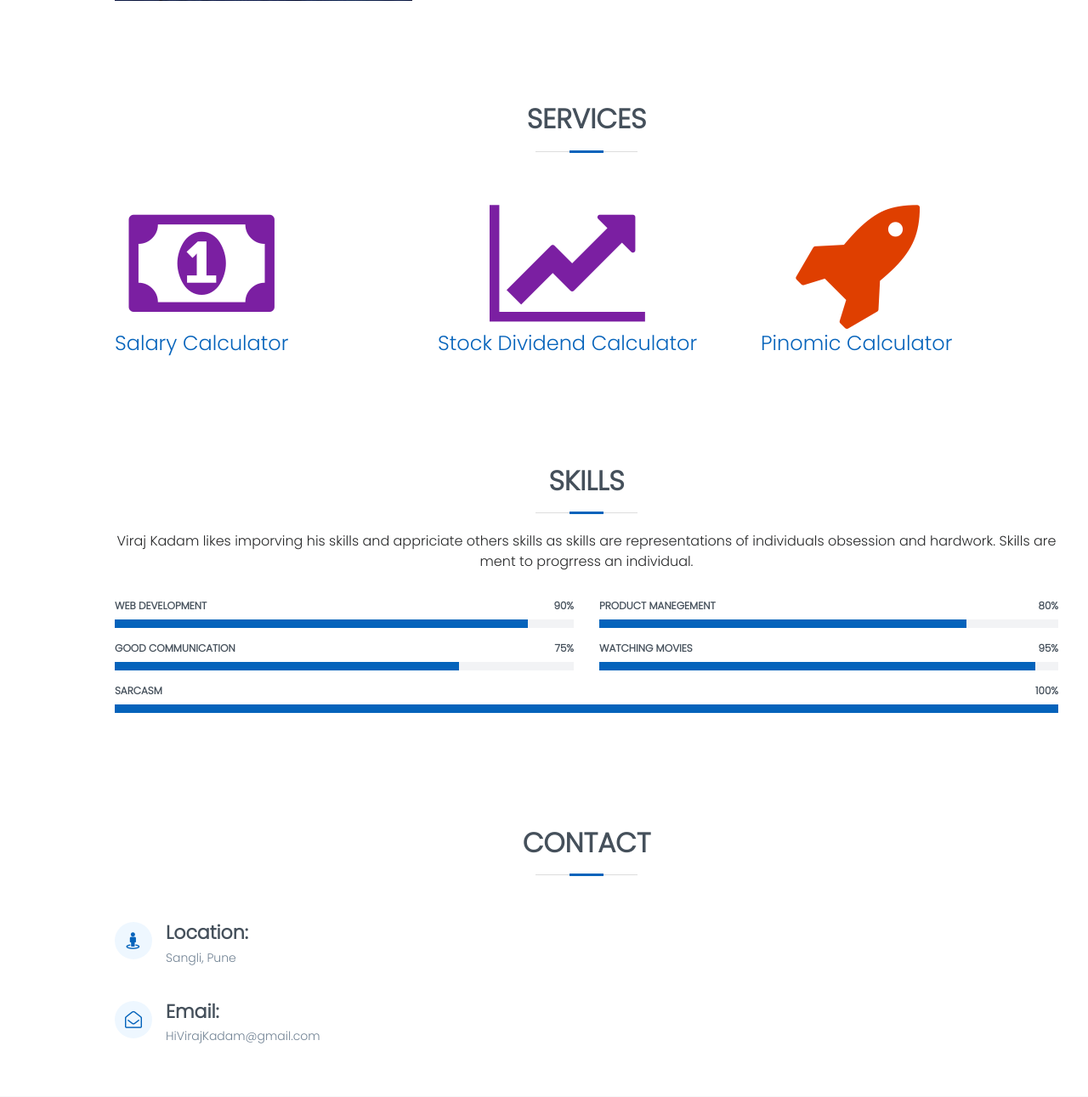
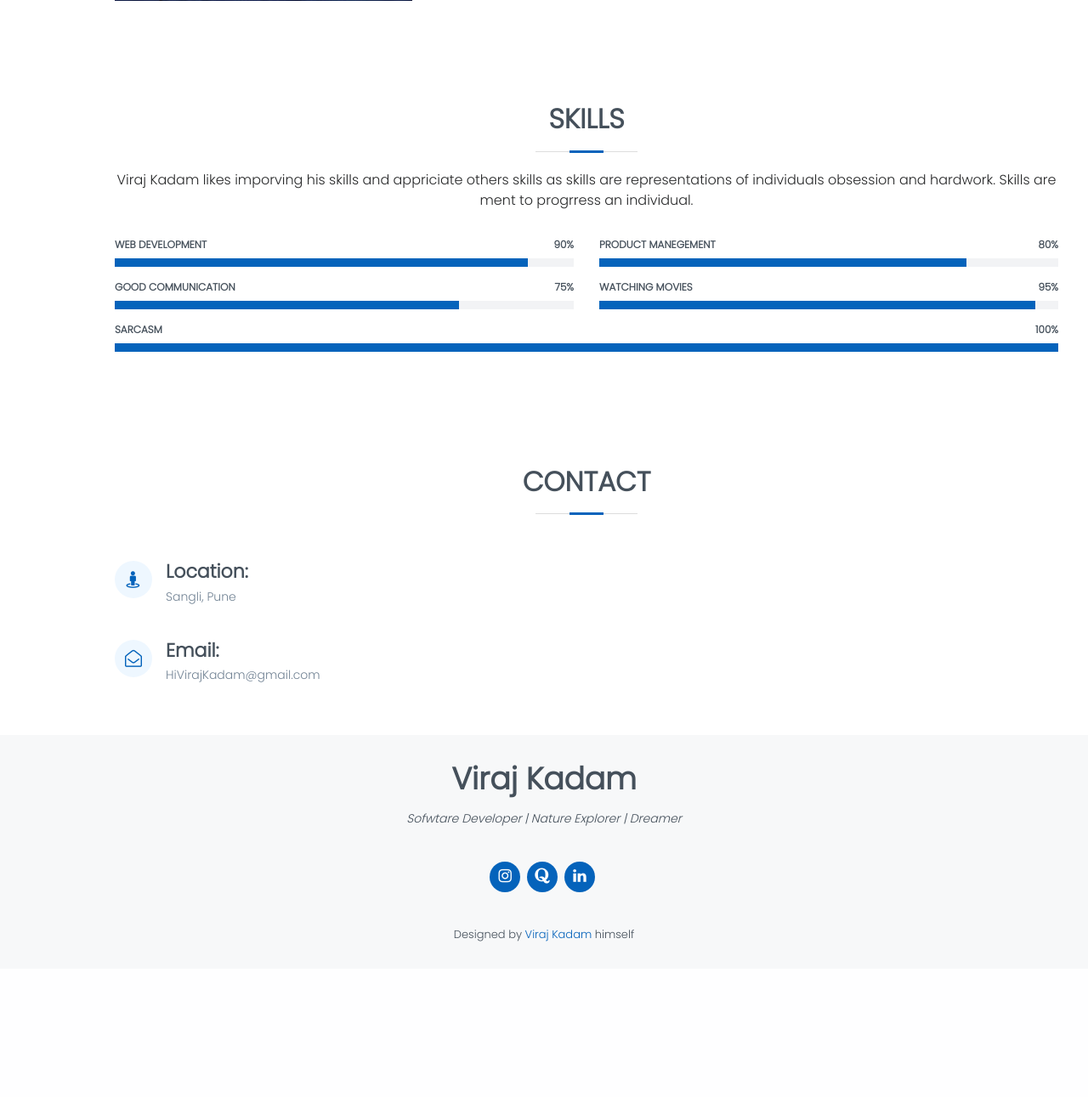
Before and after one commit to virajkadam/virajkadam.in, a PHP site: page / in a window 1280 px wide. Shown: the part 1317-2608 px from the top of the page at 85% size. After the commit the page ends 2425 px from the top, so only its background shows below. Run offline with PHP 8.4, Linux system fonts and the light colour scheme; a stand-in replaces the project's code that opens the database connection.

Commit message:
'Viraj: Pull-Push'

```diff
--- a/config.php
+++ /dev/null
@@ -1,8 +0,0 @@
-<?php
-
-
-if ( $_SERVER['HTTP_HOST'] == 'localhost') {
-	$base_url = 'http://localhost/virajkadam.com';
-}else{
-	$base_url = 'https://virajkadam.com';
-}
--- a/index.php
+++ b/index.php
@@ -1,9 +1,3 @@
-<?php
-
-require_once('config.php');
-
-?>
-
 <!DOCTYPE html>
 <html lang="en">
 
@@ -37,21 +31,21 @@ require_once('config.php');
 	<meta name="googlebot" content="index, follow, max-snippet:-1, max-image-preview:large, max-video-preview:-1">
 	<meta name="bingbot" content="index, follow, max-snippet:-1, max-image-preview:large, max-video-preview:-1">
 
-	<link rel="canonical" href="<?=$base_url?>/index.php">
-	<link rel="shortlink" href="<?=$base_url?>/index.php">
+	<link rel="canonical" href="https://virajkadam.com/index.html">
+	<link rel="shortlink" href="https://virajkadam.com/index.html">
 
 	<meta property="og:locale" content="en_US">
 	<meta property="og:type" content="website">
 	<meta property="og:title" content="Viraj Kadam | Who is Viraj Kadam | Contact Viraj Kadam">
 	<meta property="og:description" content="Viraj Kadam is an indian software developer, nature explorer and dreamer. Viraj also likes try new food and read technology blogs. IOT and Programming being his favourite topics of reading viraj kadam likes to write articles sometimes.">
-	<meta property="og:url" content="<?=$base_url?>/">
+	<meta property="og:url" content="https://virajkadam.com/">
 	<meta property="og:site_name" content="Viraj Kadam">
 	<meta property="article:publisher" content="https://www.facebook.com/virajkadam1992/">
 	<meta property="article:updated_time" content="1589023717">
-	<meta property="og:image" itemprop="image" content="<?=$base_url?>/assets/img/viraj-kadam.jpg">
-	<meta property="og:image:url" content="<?=$base_url?>/assets/img/viraj-kadam.jpg">
-	<meta property="og:image:secure" content="<?=$base_url?>/assets/img/viraj-kadam.jpg">
-	<meta property="og:image:secure_url" content="<?=$base_url?>/assets/img/viraj-kadam.jpg">
+	<meta property="og:image" itemprop="image" content="https://virajkadam.com/assets/img/viraj-kadam.jpg">
+	<meta property="og:image:url" content="https://virajkadam.com/assets/img/viraj-kadam.jpg">
+	<meta property="og:image:secure" content="https://virajkadam.com/assets/img/viraj-kadam.jpg">
+	<meta property="og:image:secure_url" content="https://virajkadam.com/assets/img/viraj-kadam.jpg">
 	<meta property="og:image:alt" content="Viraj Kadam Image">
 	<meta property="og:image:width" content="720">
 	<meta property="og:image:height" content="602">
@@ -59,15 +53,15 @@ require_once('config.php');
 	<meta name="twitter:card" content="summary_large_image">
 	<meta name="twitter:title" content="Viraj Kadam | Who is Viraj Kadam | Contact Viraj Kadam">
 	<meta name="twitter:description" content="Viraj Kadam is an indian software developer, nature explorer and dreamer. Viraj also likes try new food and read technology blogs. IOT and Programming being his favourite topics of reading viraj kadam likes to write articles sometimes.">
-	<meta name="twitter:image" content="<?=$base_url?>/assets/img/viraj-kadam.jpg">
+	<meta name="twitter:image" content="https://virajkadam.com/assets/img/viraj-kadam.jpg">
 
-	<link href="<?=$base_url?>/assets/img/favicon.png" rel="icon">
-	<link href="<?=$base_url?>/assets/img/apple-touch-icon.png" rel="apple-touch-icon">
+	<link href="https://virajkadam.com/assets/img/favicon.png" rel="icon">
+	<link href="https://virajkadam.com/assets/img/apple-touch-icon.png" rel="apple-touch-icon">
 
 	<link href="https://fonts.googleapis.com/css?family=Poppins:300" rel="stylesheet">
 	<link rel="stylesheet" href="https://cdnjs.cloudflare.com/ajax/libs/twitter-bootstrap/4.6.0/css/bootstrap.min.css">
 	<link rel="stylesheet" href="https://cdnjs.cloudflare.com/ajax/libs/font-awesome/4.7.0/css/font-awesome.min.css">
-	<link href="<?=$base_url?>/assets/css/style.css" rel="stylesheet">
+	<link href="https://virajkadam.com/assets/css/style.css" rel="stylesheet">
 </head>
 
 <body>
@@ -108,7 +102,7 @@ require_once('config.php');
 
 				<div class="row">
 					<div class="col-lg-4">
-						<img src="<?=$base_url?>/assets/img/viraj-kadam.jpg" class="img-fluid" alt="">
+						<img src="https://virajkadam.com/assets/img/viraj-kadam.jpg" class="img-fluid" alt="">
 					</div>
 					<div class="col-lg-8 pt-4 pt-lg-0 content">
 						<h3>Web Development to Wild Explorer</h3>
@@ -119,52 +113,6 @@ require_once('config.php');
 							Viraj Kadam loves teaching and programming by heart and by prooffesion too. Also being a nature lover Viraj Kadam loves to wander and trek in natures womb.
 						</p>
 					</div>
-				</div>
-
-			</div>
-		</section>
-
-
-
-
-		<section id="services" class="services">
-			<div class="container aos-init aos-animate" data-aos="fade-up">
-
-				<div class="section-title">
-					<h2>Services</h2>
-				</div>
-
-				<div class="row">
-
-					<div class="col-lg-4 col-md-6 d-flex align-items-stretch aos-init aos-animate" data-aos="zoom-in" data-aos-delay="100">
-						<a href="<?=$base_url?>/project/salary-calculator.php">
-							<div class="icon-box iconbox-blue text-center">
-								<i style="color:#7B1FA2; font-size:10em;" class="fa fa-money"></i>
-								<h4 class="text-center"> Salary Calculator</h4>
-							</div>
-						</a>
-					</div>
-
-
-					<div class="col-lg-4 col-md-6 d-flex align-items-stretch aos-init aos-animate" data-aos="zoom-in" data-aos-delay="100">
-						<a href="<?=$base_url?>/project/stock-dividend-calculator.php">
-							<div class="icon-box iconbox-blue text-center">
-								<i style="color:#7B1FA2; font-size:10em;" class="fa fa-line-chart"></i>
-								<h4 class="text-center"> Stock Dividend Calculator</h4>
-							</div>
-						</a>
-					</div>
-
-
-					<div class="col-lg-4 col-md-6 d-flex align-items-stretch aos-init aos-animate" data-aos="zoom-in" data-aos-delay="100">
-						<a href="<?=$base_url?>/project/pinomic-calculator.php">
-							<div class="icon-box iconbox-blue text-center">
-								<i style="color:#df3f00; font-size:10em;" class="fa fa-rocket"></i>
-								<h4 class="text-center"> Pinomic Calculator</h4>
-							</div>
-						</a>
-					</div>
-
 				</div>
 
 			</div>
@@ -279,7 +227,7 @@ require_once('config.php');
 					<i class="fa fa-linkedin"></i>
 				</a>
 			</div>
-			<div class="credits"> Designed by <a href="<?=$base_url?>#about">Viraj Kadam</a> himself </div>
+			<div class="credits"> Designed by <a href="https://virajkadam.com/#about">Viraj Kadam</a> himself </div>
 		</div>
 	</footer>
 
```
